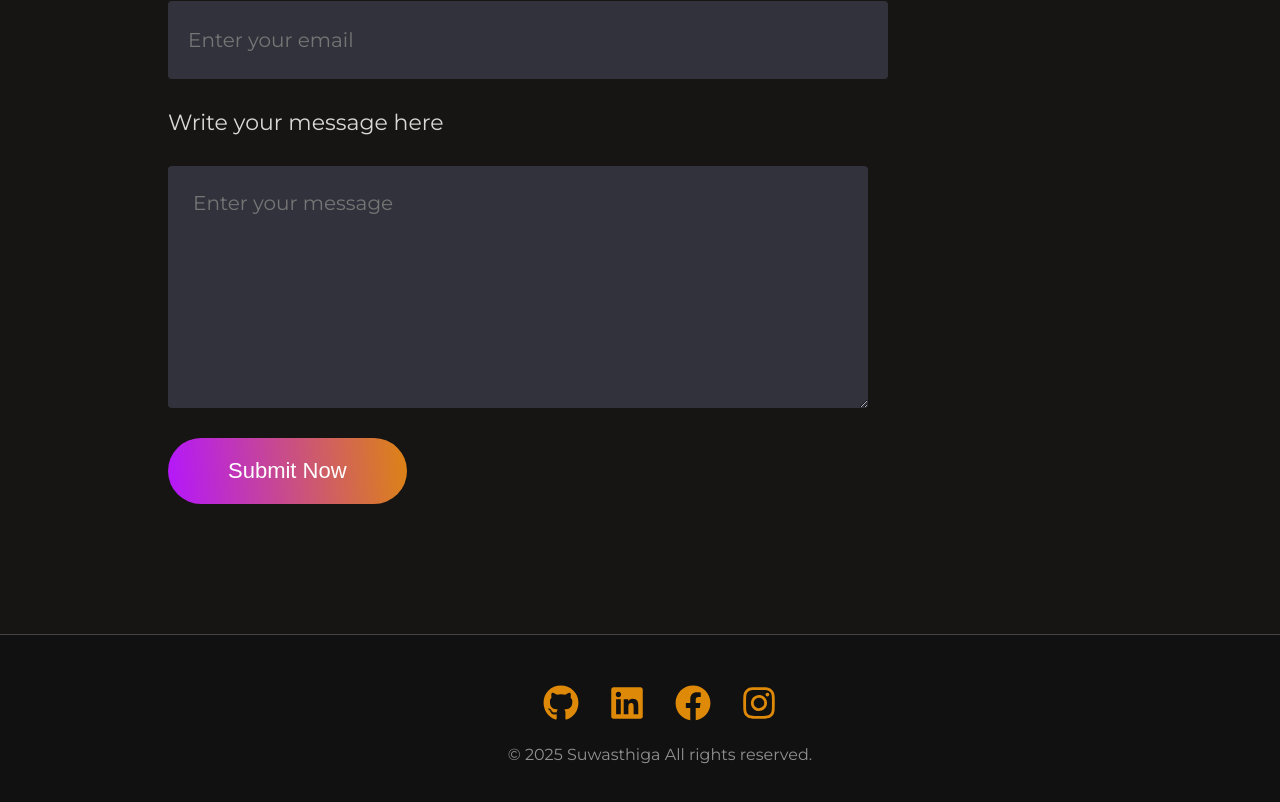
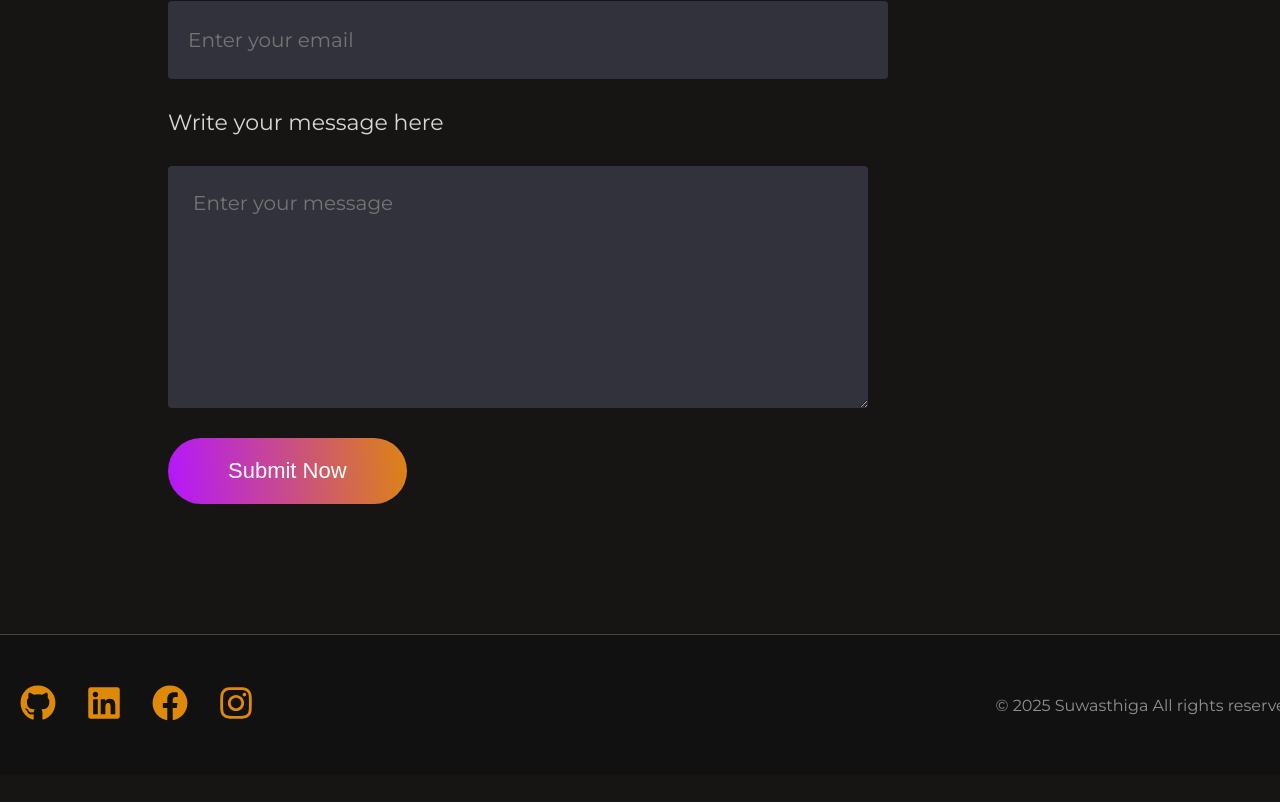
Before and after one commit to suwasthi/portfolio, a React (Vite) app: page / in a window 1280 px wide. Shown: the part 5698-6500 px from the top of the page. After the commit the page ends 6473 px from the top, so only its background shows below. Built offline with nearby package versions, Linux system fonts and the light colour scheme.

Commit message:
Update Footer.css

```diff
--- a/src/Components/Footer/Footer.css
+++ b/src/Components/Footer/Footer.css
@@ -1,4 +1,4 @@
-.footer-container {
+/* .footer-container {
   background-color: #111;
   color: #fff;
   padding: 50px 20px;
@@ -42,3 +42,53 @@
     font-size: 14px;
   }
 }
+
+ */
+
+.footer-container {
+  background-color: #111;
+  color: #fff;
+  padding: 50px 20px;
+  width: 100%;
+  border-top: 1px solid #444;
+
+  display: flex;
+  flex-direction: column;
+  align-items: center; /* default for small screens */
+  gap: 20px;
+}
+
+.social-icons {
+  display: flex;
+  justify-content: center;
+  align-items: center;
+  gap: 30px;
+  flex-wrap: wrap;
+}
+
+.icon {
+  color: #DF8908;
+  font-size: 36px;
+  transition: transform 0.3s ease, color 0.3s ease;
+}
+
+.icon:hover {
+  transform: scale(1.25);
+  color: #B415FF;
+}
+
+.copyright {
+  font-size: 16px;
+  color: #bbb;
+  opacity: 0.75;
+}
+
+/* On larger screens → put icons left & copyright right */
+@media (min-width: 768px) {
+  .footer-container {
+    flex-direction: row;
+    justify-content: space-between;
+    align-items: center;
+    text-align: left;
+  }
+}
```
